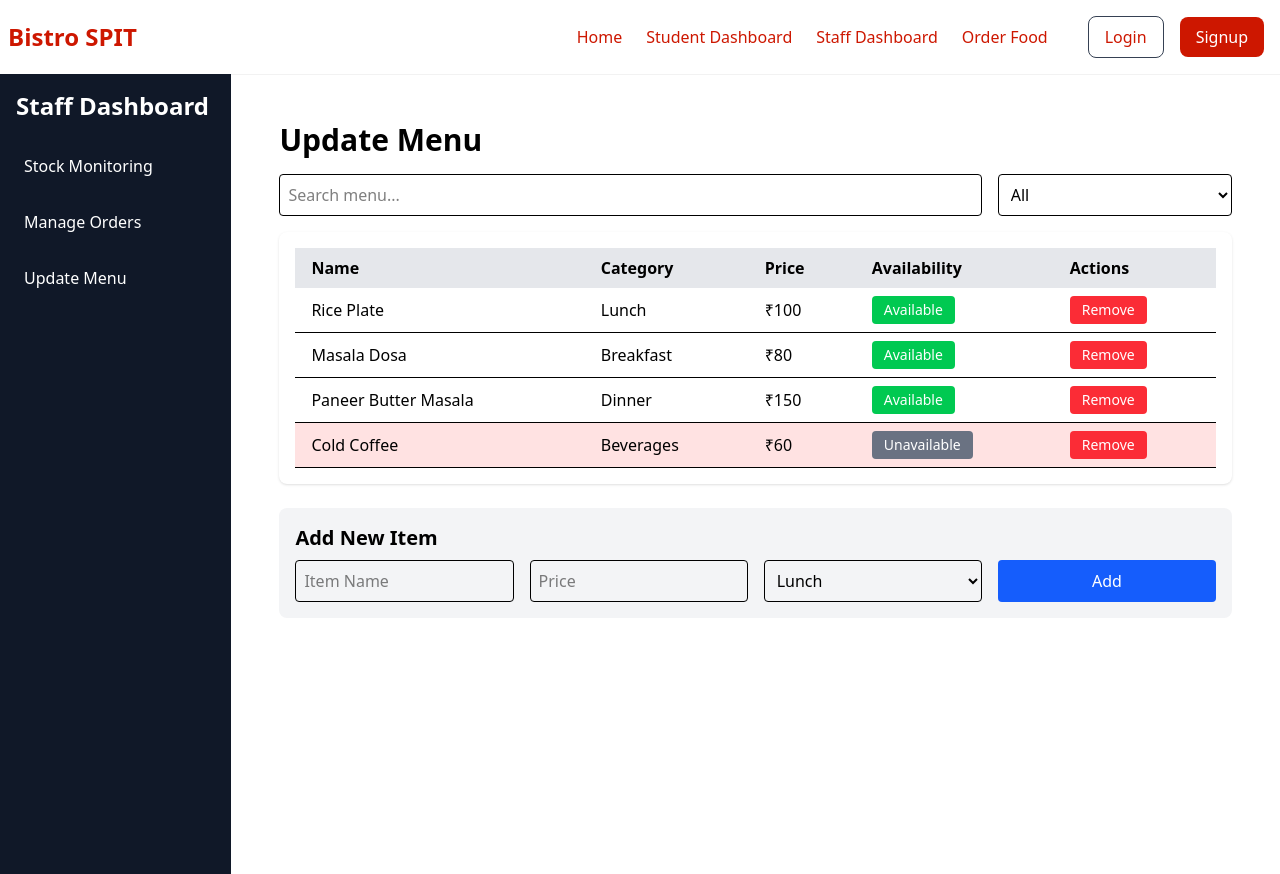
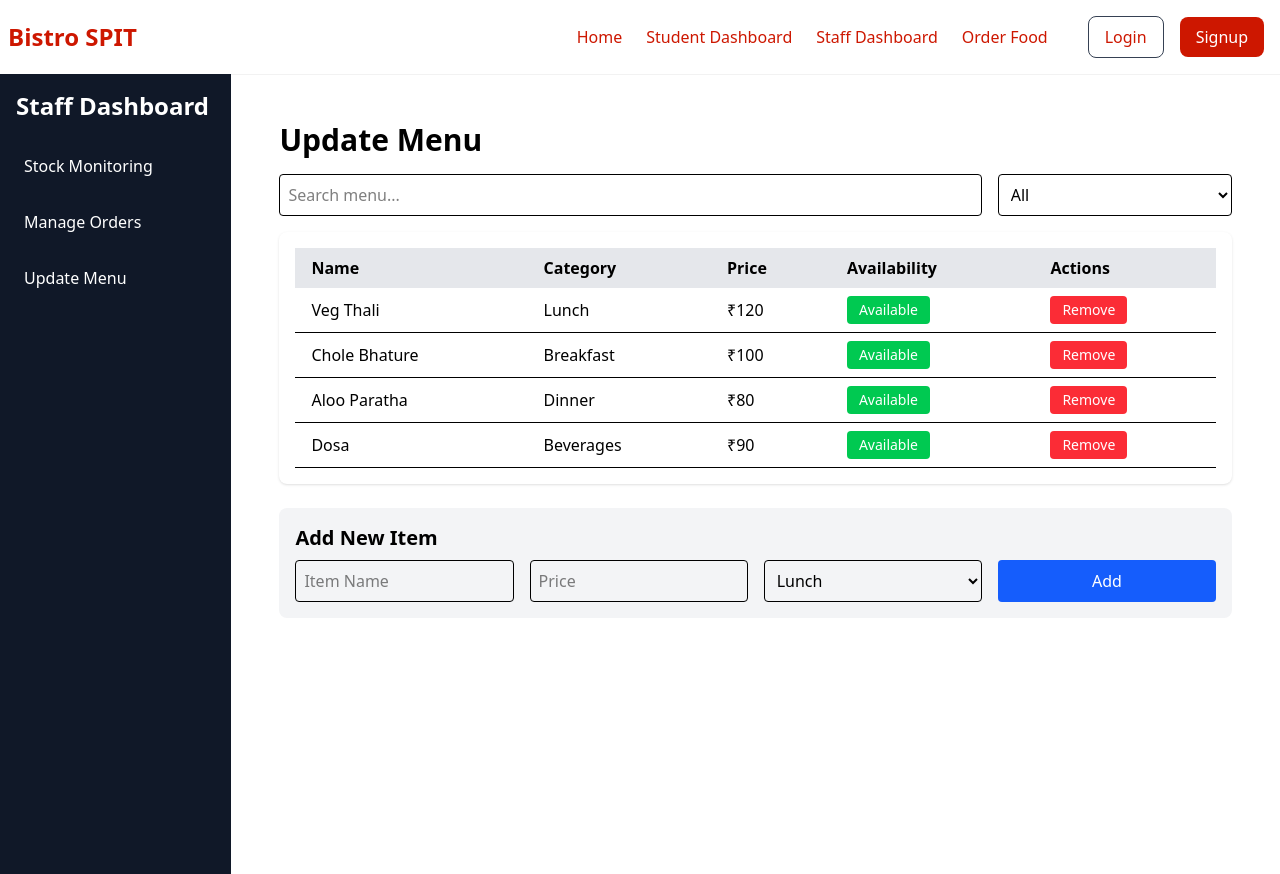
Before and after one commit to piyushr6/frontend-odyssey, a React (Vite) app: page /staff/menu in a window 1280 px wide. Built offline with nearby package versions, Linux system fonts and the light colour scheme.

Commit message:
fixed order prompt and student sidebar

```diff
--- a/src/pages/Home.jsx
+++ b/src/pages/Home.jsx
@@ -17,15 +17,21 @@ function Home() {
         </div>
 
         {/* Content Wrapper */}
-        <div className="relative z-10 px-4 max-w-3xl mx-auto p-6 rounded-lg">
-          <h1 className="text-5xl font-bold mb-4 text-secondary drop-shadow-lg">
+        <div className="relative z-10 px-4 max-w-8xl mx-auto p-6 rounded-lg">
+          <h1 className="text-7xl font-bold mb-4 text-green-900
+           drop-shadow-lg" style={{ textShadow: "2px 2px 0 white, -2px -2px 0 white, 2px -2px 0 white, -2px 2px 0 white" }}>
             Welcome to the College Mess & Canteen
           </h1>
-          <p className="text-lg mb-6 drop-shadow-md">
+          <h2 className="text-4xl font-bold" style={{ textShadow: "1px 1px 0 black, -1px -1px 0 black, 1px -1px 0 black, -1px 1px 0 black" }}>
+            Savor the taste of campus life—one delicious meal at a time!
+          </h2>
+
+
+          <p className="text-xl mb-6 drop-shadow-md">
             Order food, track your expenses, and manage your meals effortlessly.
           </p>
           <Link to="/order-menu">
-            <button className="bg-primary text-white text-lg font-semibold py-3 px-8 rounded-lg hover:bg-[#b01500] transition">
+            <button className="bg-primary text-white text-lg font-semibold py-3 px-8 rounded-lg hover:bg-[#b01500] transition hover:cursor-pointer">
               Order Now
             </button>
           </Link>
--- a/src/pages/OrderMenu.jsx
+++ b/src/pages/OrderMenu.jsx
@@ -55,11 +55,12 @@ const OrderMenu = () => {
          </div>
 
          <div className="mt-8">
-        <Link to="/order-summary">
-          <button className="px-6 py-3 bg-orange-600 text-white text-2xl font-semibold rounded-lg hover:bg-orange-700 transition-all duration-300 cursor-pointer">
-            Add to Cart
+            <button
+               onClick={() => alert("Order placed successfully!")}
+               className="px-6 py-3 bg-orange-600 text-white text-2xl font-semibold rounded-lg hover:bg-orange-700 transition-all duration-300 cursor-pointer"
+            >
+               Order Now
             </button>
-        </Link>
          </div>
       </div>
    );
--- a/src/pages/Staff/MenuPage.jsx
+++ b/src/pages/Staff/MenuPage.jsx
@@ -4,31 +4,31 @@ export default function UpdateMenu() {
   const [menu, setMenu] = useState([
     {
       id: 1,
-      name: "Rice Plate",
-      price: 100,
+      name: "Veg Thali",
+      price: 120,
       category: "Lunch",
       available: true,
     },
     {
       id: 2,
-      name: "Masala Dosa",
-      price: 80,
+      name: "Chole Bhature",
+      price: 100,
       category: "Breakfast",
       available: true,
     },
     {
       id: 3,
-      name: "Paneer Butter Masala",
-      price: 150,
+      name: "Aloo Paratha",
+      price: 80,
       category: "Dinner",
       available: true,
     },
     {
       id: 4,
-      name: "Cold Coffee",
-      price: 60,
+      name: "Dosa",
+      price: 90,
       category: "Beverages",
-      available: false,
+      available: true,
     },
   ]);
 
@@ -121,20 +121,18 @@ export default function UpdateMenu() {
                 {filteredMenu.map((item) => (
                   <tr
                     key={item.id}
-                    className={`border-b ${
-                      !item.available ? "bg-red-100" : ""
-                    }`}
+                    className={`border-b ${!item.available ? "bg-red-100" : ""
+                      }`}
                   >
                     <td className="px-4 py-2">{item.name}</td>
                     <td className="px-4 py-2">{item.category}</td>
                     <td className="px-4 py-2">₹{item.price}</td>
                     <td className="px-4 py-2">
                       <button
-                        className={`px-3 py-1 rounded text-sm ${
-                          item.available
-                            ? "bg-green-500 text-white"
-                            : "bg-gray-500 text-white"
-                        }`}
+                        className={`px-3 py-1 rounded text-sm ${item.available
+                          ? "bg-green-500 text-white"
+                          : "bg-gray-500 text-white"
+                          }`}
                         onClick={() => toggleAvailability(item.id)}
                       >
                         {item.available ? "Available" : "Unavailable"}
--- a/src/pages/Staff/OrdersPage.jsx
+++ b/src/pages/Staff/OrdersPage.jsx
@@ -4,26 +4,27 @@ export default function ManageOrders() {
   const [orders, setOrders] = useState([
     {
       id: 1,
-      customer: "John Doe",
-      items: "Rice, Dal",
-      total: 200,
+      customer: "Ravi Kumar",
+      items: "Veg Thali, Masala Chai",
+      total: 160,
       status: "Pending",
     },
     {
       id: 2,
-      customer: "Alice Smith",
-      items: "Roti, Sabzi",
-      total: 150,
+      customer: "Priya Sharma",
+      items: "Chole Bhature, Samosa",
+      total: 130,
       status: "Completed",
     },
     {
       id: 3,
-      customer: "Bob Johnson",
-      items: "Milk, Bread",
-      total: 100,
+      customer: "Amit Verma",
+      items: "Aloo Paratha, Pav Bhaji",
+      total: 180,
       status: "Pending",
     },
   ]);
+
   const [newOrder, setNewOrder] = useState({
     customer: "",
     items: "",
@@ -78,9 +79,8 @@ export default function ManageOrders() {
         {["All", "Pending", "Completed", "Canceled"].map((status) => (
           <button
             key={status}
-            className={`px-4 py-2 rounded ${
-              filter === status ? "bg-blue-600 text-white" : "bg-gray-200"
-            }`}
+            className={`px-4 py-2 rounded ${filter === status ? "bg-blue-600 text-white" : "bg-gray-200"
+              }`}
             onClick={() => setFilter(status)}
           >
             {status}
@@ -106,9 +106,8 @@ export default function ManageOrders() {
             {filteredOrders.map((order) => (
               <div
                 key={order.id}
-                className={`grid grid-cols-5 gap-4 items-center py-2 ${
-                  order.status === "Pending" ? "bg-yellow-100" : ""
-                } border-b`}
+                className={`grid grid-cols-5 gap-4 items-center py-2 ${order.status === "Pending" ? "bg-yellow-100" : ""
+                  } border-b`}
               >
                 <span>{order.customer}</span>
                 <span>{order.items}</span>
```
Also changed, not shown: src/components/StudentSidebar.jsx (line endings or trailing spaces). Lines whose indentation alone changed are shown as unchanged.
